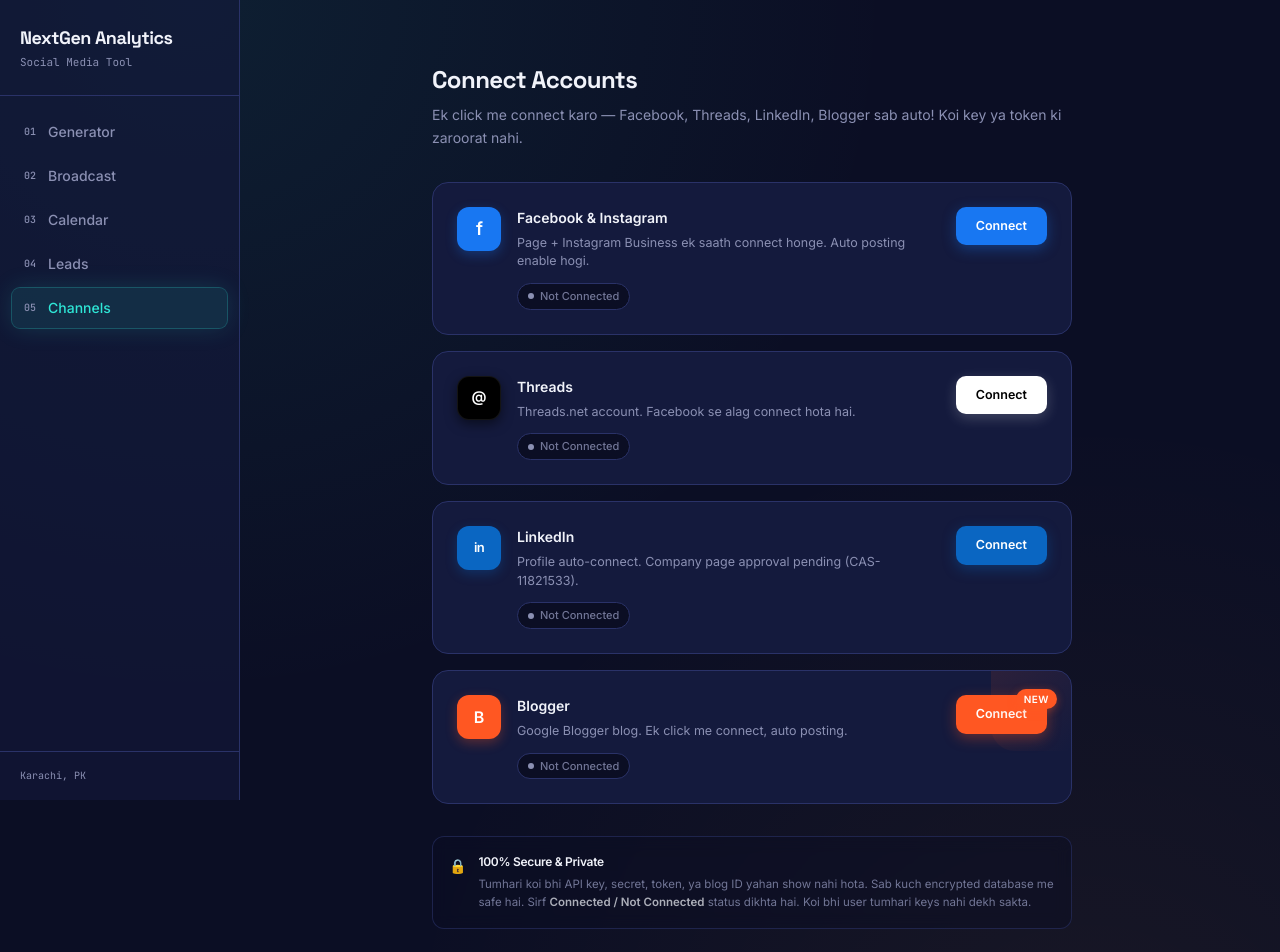
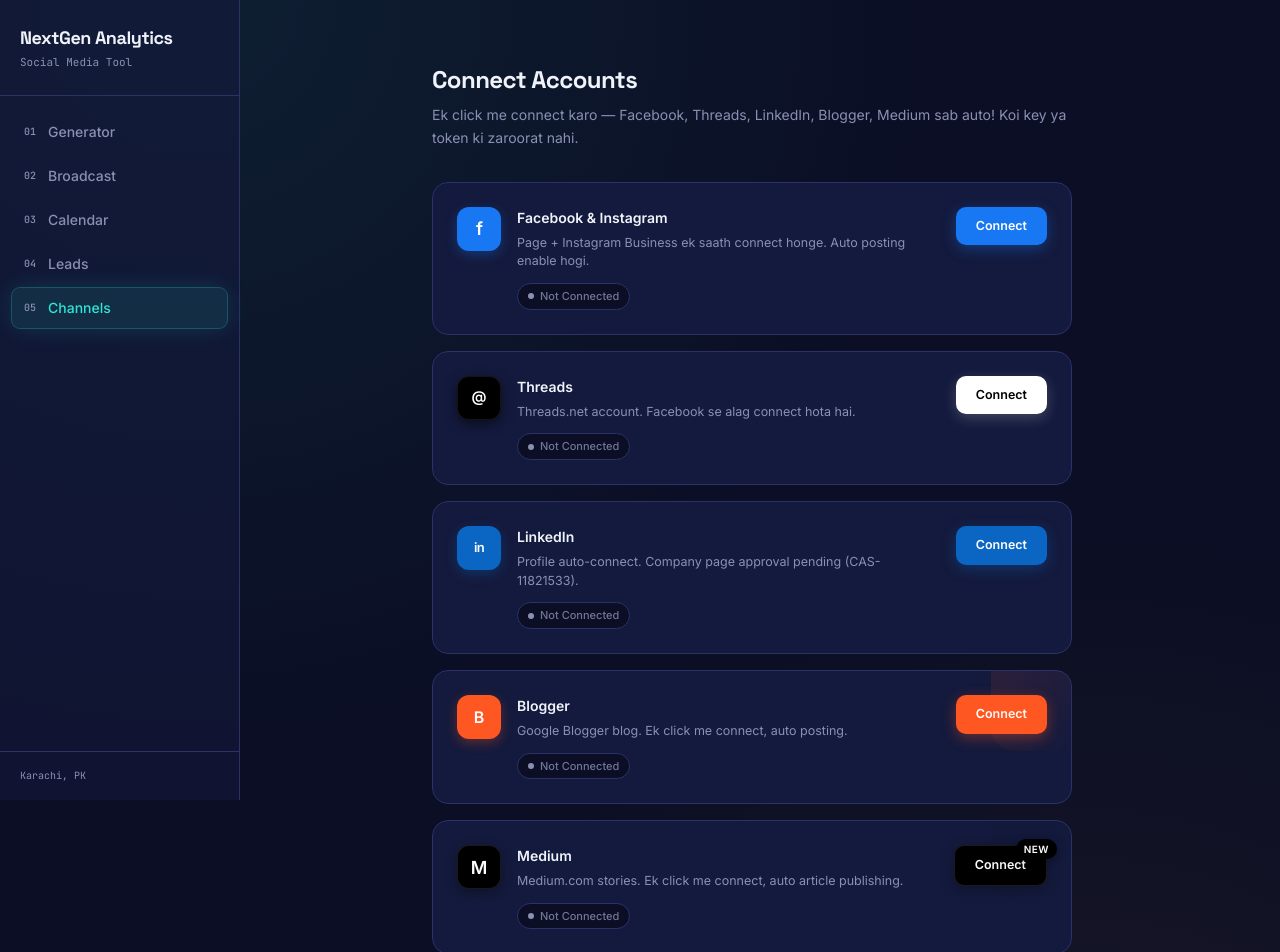
Before and after one commit to affaf12/nextgen-analytics-social-media-tool, a React (Vite) app in the folder frontend/: page /settings in a window 1280 px wide. Shown: the top 952 px of the page. Built offline with nearby package versions, Linux system fonts and the light colour scheme; the HTML template or start-up script is replaced by a standard one.

Commit message:
Update Settings.jsx

```diff
--- a/frontend/src/pages/Settings.jsx
+++ b/frontend/src/pages/Settings.jsx
@@ -1,15 +1,15 @@
 import { useEffect, useState } from 'react'
 import { api } from '../lib/api.js'
 
-// UPGRADED SECURE VERSION - Only Connect Buttons, No Keys Shown!
-// Koi bhi API key, secret, token kisi ko nazar nahi ayega!
-// Auto blogger blog selection + all connect flows
+// UPGRADED SECURE VERSION WITH MEDIUM - Only Connect Buttons, No Keys Shown!
+// Facebook, Threads, LinkedIn, Blogger, Medium - sab ek click me!
 
 export default function Settings() {
   const [connected, setConnected] = useState({})
   const [threadsCheck, setThreadsCheck] = useState({ connected: false })
   const [linkedinCheck, setLinkedinCheck] = useState({ connected: false })
   const [bloggerCheck, setBloggerCheck] = useState({ connected: false, has_token: false, has_blog: false })
+  const [mediumCheck, setMediumCheck] = useState({ connected: false, has_token: false })
   const [bloggerBlogs, setBloggerBlogs] = useState([])
   const [error, setError] = useState('')
   const [successMsg, setSuccessMsg] = useState('')
@@ -27,10 +27,11 @@
       const wsId = localStorage.getItem('affaf-crm:workspace-id') || localStorage.getItem('workspaceId') || 'default'
       const headers = { 'X-Workspace-Id': wsId }
 
-      const [threadsRes, linkedinRes, bloggerRes] = await Promise.all([
+      const [threadsRes, linkedinRes, bloggerRes, mediumRes] = await Promise.all([
         fetch(`${base}/api/auth/threads/status`, { headers }).then(r => r.json()).catch(() => ({ connected: false })),
         fetch(`${base}/api/auth/linkedin/status`, { headers }).then(r => r.json()).catch(() => ({ connected: false })),
-        fetch(`${base}/api/auth/blogger/status`, { headers }).then(r => r.json()).catch(() => ({ connected: false }))
+        fetch(`${base}/api/auth/blogger/status`, { headers }).then(r => r.json()).catch(() => ({ connected: false })),
+        fetch(`${base}/api/auth/medium/status`, { headers }).then(r => r.json()).catch(() => ({ connected: false }))
       ])
 
       if (threadsRes) setThreadsCheck(threadsRes)
@@ -41,6 +42,7 @@
           loadBloggerBlogs(base, headers)
         }
       }
+      if (mediumRes) setMediumCheck(mediumRes)
     } catch (e) {
       setError(e.message)
     } finally {
@@ -73,7 +75,7 @@
     const messageParam = params.get('message')
 
     if (connectedParam) {
-      if (['facebook', 'threads', 'linkedin', 'blogger'].includes(connectedParam)) {
+      if (['facebook', 'threads', 'linkedin', 'blogger', 'medium'].includes(connectedParam)) {
         setSuccessMsg(`${connectedParam.charAt(0).toUpperCase() + connectedParam.slice(1)} Successfully Connected! ✓`)
         setTimeout(() => load(), 1200)
       }
@@ -108,6 +110,8 @@
         endpoint = `${base}/api/auth/linkedin`
       } else if (platform === 'blogger') {
         endpoint = `${base}/api/auth/blogger`
+      } else if (platform === 'medium') {
+        endpoint = `${base}/api/auth/medium`
       }
 
       if (endpoint) {
@@ -160,6 +164,7 @@
   const isThreadsConnected = threadsCheck.connected || threadsCheck.has_token || !!threadsCheck.threads_user_id_value || !!threadsCheck.threads_user_id
   const isLinkedinConnected = linkedinCheck.connected || linkedinCheck.has_token || linkedinCheck.profile_connected
   const isBloggerConnected = bloggerCheck.connected || (bloggerCheck.has_token && bloggerCheck.has_blog)
+  const isMediumConnected = mediumCheck.connected || mediumCheck.has_token || !!mediumCheck.user_id
 
   if (loading) {
     return (
@@ -176,7 +181,7 @@
     <div className="max-w-2xl mx-auto px-4 py-8 pb-28">
       <div className="mb-8">
         <h1 className="font-display font-bold text-2xl text-offwhite mb-2 tracking-tight">Connect Accounts</h1>
-        <p className="text-sm text-muted leading-relaxed">Ek click me connect karo — Facebook, Threads, LinkedIn, Blogger sab auto! Koi key ya token ki zaroorat nahi.</p>
+        <p className="text-sm text-muted leading-relaxed">Ek click me connect karo — Facebook, Threads, LinkedIn, Blogger, Medium sab auto! Koi key ya token ki zaroorat nahi.</p>
       </div>
 
       {error && (
@@ -217,9 +222,6 @@
                     <span className={`w-1.5 h-1.5 rounded-full ${isFbConnected ? 'bg-signal' : 'bg-muted'}`} />
                     {isFbConnected ? 'Connected' : 'Not Connected'}
                   </span>
-                  {isFbConnected && connected.FB_PAGE_ID && (
-                    <span className="text-[11px] text-muted/70 font-mono">Page linked ✓</span>
-                  )}
                 </div>
               </div>
             </div>
@@ -259,9 +261,6 @@
                     <span className={`w-1.5 h-1.5 rounded-full ${isThreadsConnected ? 'bg-signal' : 'bg-muted'}`} />
                     {isThreadsConnected ? 'Connected' : 'Not Connected'}
                   </span>
-                  {isThreadsConnected && threadsCheck.threads_user_id_value && (
-                    <span className="text-[11px] text-muted/60 font-mono truncate max-w-[100px]">{threadsCheck.threads_user_id_value.slice(0,12)}...</span>
-                  )}
                 </div>
               </div>
             </div>
@@ -321,19 +320,16 @@
           </div>
         </div>
 
-        {/* Blogger - NEW with Blog Selector */}
+        {/* Blogger */}
         <div className="group relative bg-surface border border-line hover:border-[#FF5722]/40 rounded-[16px] p-5 sm:p-6 transition-all duration-300 hover:shadow-[0_8px_30px_rgba(255,87,34,0.12)] hover:-translate-y-[1px] overflow-hidden">
           <div className="absolute top-0 right-0 w-20 h-20 bg-gradient-to-br from-[#FF5722]/10 to-transparent rounded-bl-[24px] pointer-events-none" />
-          <div className="absolute top-3.5 right-3.5">
-            <span className="text-[10px] font-bold tracking-wider bg-[#FF5722] text-white px-2 py-1 rounded-full shadow-[0_2px_8px_rgba(255,87,34,0.4)]">NEW</span>
-          </div>
           <div className="flex items-start justify-between gap-4">
             <div className="flex items-start gap-4 flex-1 min-w-0">
               <div className="w-11 h-11 bg-[#FF5722] rounded-[12px] flex items-center justify-center shrink-0 shadow-[0_4px_12px_rgba(255,87,34,0.3)]">
                 <span className="text-white font-black text-[16px]">B</span>
               </div>
               <div className="flex-1 min-w-0">
-                <h2 className="font-semibold text-[14px] text-offwhite flex items-center gap-2.5 pr-12">
+                <h2 className="font-semibold text-[14px] text-offwhite flex items-center gap-2.5">
                   Blogger
                   {isBloggerConnected && <span className="w-2 h-2 bg-signal rounded-full animate-pulse shadow-[0_0_8px_rgba(0,255,136,0.5)]" />}
                 </h2>
@@ -352,48 +348,28 @@
                   )}
                 </div>
 
-                {/* Connected Blog Info + Selector */}
-                {isBloggerConnected && (
-                  <div className="mt-4 p-3.5 bg-ink/60 backdrop-blur border border-line rounded-[12px]">
-                    <div className="flex items-start justify-between gap-3">
-                      <div className="min-w-0 flex-1">
-                        <div className="text-[11px] font-semibold text-offwhite/90 uppercase tracking-wider mb-1.5">Active Blog</div>
-                        <div className="text-[13px] font-medium text-offwhite truncate">{bloggerCheck.blog_name || 'Your Blog'}</div>
+                {isBloggerConnected && bloggerCheck.blog_name && (
+                  <div className="mt-3 p-3 bg-ink/60 backdrop-blur border border-line rounded-[12px]">
+                    <div className="text-[11px] font-semibold text-offwhite/90 uppercase tracking-wider mb-1">Active Blog</div>
+                    <div className="text-[13px] font-medium text-offwhite truncate">{bloggerCheck.blog_name}</div>
                     {bloggerCheck.blog_url && (
                       <a href={bloggerCheck.blog_url} target="_blank" rel="noopener noreferrer" className="text-[11px] text-[#FF5722] hover:underline mt-1 inline-flex items-center gap-1">
                         {bloggerCheck.blog_url} ↗
                       </a>
                     )}
-                        <div className="text-[10px] text-muted/60 font-mono mt-1">ID: {bloggerCheck.blog_id?.slice(0,18)}...</div>
-                      </div>
-                    </div>
-
-                    {/* Multiple Blogs Selector */}
                     {bloggerBlogs.length > 1 && (
-                      <div className="mt-3.5 pt-3.5 border-t border-line/60">
-                        <div className="text-[11px] text-muted mb-2">Aapke {bloggerBlogs.length} blogs hain — switch karo:</div>
-                        <div className="space-y-1.5 max-h-[140px] overflow-y-auto pr-1 scrollbar-thin">
+                      <div className="mt-2 space-y-1">
                         {bloggerBlogs.map(blog => (
                           <button
                             key={blog.id}
                             onClick={() => handleSelectBlog(blog)}
-                              className={`w-full text-left text-[11.5px] p-2.5 rounded-[10px] border transition-all duration-200 flex items-center justify-between gap-2 ${
-                                blog.id === bloggerCheck.blog_id
-                                  ? 'bg-signal/10 border-signal/30 text-offwhite shadow-[0_0_0_1px_rgba(0,255,136,0.1)]'
-                                  : 'bg-surface border-line text-muted hover:border-[#FF5722]/30 hover:text-offwhite hover:bg-ink'
-                              }`}
+                            className={`w-full text-left text-[11px] p-2 rounded-[8px] border ${blog.id === bloggerCheck.blog_id ? 'bg-signal/10 border-signal/30 text-offwhite' : 'bg-surface border-line text-muted hover:border-[#FF5722]/30'}`}
                           >
-                              <span className="truncate flex-1">
-                                <span className="font-medium">{blog.name}</span>
-                                <span className="text-[10px] text-muted/70 ml-1.5 hidden sm:inline">{blog.url?.replace('https://','').slice(0,22)}</span>
-                              </span>
-                              {blog.id === bloggerCheck.blog_id && <span className="text-signal text-[12px]">✓</span>}
+                            {blog.name} {blog.id === bloggerCheck.blog_id && '✓'}
                           </button>
                         ))}
                       </div>
-                      </div>
                     )}
-                    {loadingBlogs && <div className="text-[11px] text-muted mt-2 animate-pulse">Loading blogs...</div>}
                   </div>
                 )}
               </div>
@@ -404,31 +380,86 @@
               className={`shrink-0 font-semibold text-[12.5px] rounded-[10px] px-4 sm:px-5 py-2.5 transition-all duration-200 active:scale-[0.98] ${
                 isBloggerConnected
                   ? 'bg-ink border border-line text-muted hover:border-[#FF5722]/30 hover:text-offwhite'
-                  : 'bg-[#FF5722] text-white hover:brightness-110 shadow-[0_4px_14px_rgba(255,87,34,0.35)] hover:shadow-[0_6px_20px_rgba(255,87,34,0.4)]'
+                  : 'bg-[#FF5722] text-white hover:brightness-110 shadow-[0_4px_14px_rgba(255,87,34,0.35)]'
               } disabled:opacity-50 disabled:cursor-not-allowed`}
             >
               {connecting === 'blogger' ? '...' : isBloggerConnected ? 'Reconnect' : 'Connect'}
             </button>
           </div>
         </div>
+
+        {/* Medium - NEW! */}
+        <div className="group relative bg-surface border border-line hover:border-black/60 rounded-[16px] p-5 sm:p-6 transition-all duration-300 hover:shadow-[0_8px_30px_rgba(0,0,0,0.2)] hover:-translate-y-[1px] overflow-hidden">
+          <div className="absolute top-0 right-0 w-20 h-20 bg-gradient-to-br from-black/[0.06] to-transparent rounded-bl-[24px] pointer-events-none" />
+          <div className="absolute top-3.5 right-3.5">
+            <span className="text-[10px] font-bold tracking-wider bg-black text-white px-2 py-1 rounded-full shadow-[0_2px_8px_rgba(0,0,0,0.3)]">NEW</span>
+          </div>
+          <div className="flex items-start justify-between gap-4">
+            <div className="flex items-start gap-4 flex-1 min-w-0">
+              <div className="w-11 h-11 bg-black rounded-[12px] flex items-center justify-center shrink-0 shadow-[0_4px_12px_rgba(0,0,0,0.3)] border border-white/10">
+                <span className="text-white font-black text-[18px]">M</span>
+              </div>
+              <div className="flex-1 min-w-0">
+                <h2 className="font-semibold text-[14px] text-offwhite flex items-center gap-2.5 pr-12">
+                  Medium
+                  {isMediumConnected && <span className="w-2 h-2 bg-signal rounded-full animate-pulse shadow-[0_0_8px_rgba(0,255,136,0.5)]" />}
+                </h2>
+                <p className="text-[12.5px] text-muted mt-1.5 leading-[1.5]">Medium.com stories. Ek click me connect, auto article publishing.</p>
+                <div className="mt-3 flex items-center gap-2 flex-wrap">
+                  <span className={`inline-flex items-center gap-1.5 text-[11px] px-2.5 py-1 rounded-full font-medium border transition ${
+                    isMediumConnected
+                      ? 'bg-signal/10 text-signal border-signal/20'
+                      : 'bg-ink text-muted/80 border-line'
+                  }`}>
+                    <span className={`w-1.5 h-1.5 rounded-full ${isMediumConnected ? 'bg-signal' : 'bg-muted'}`} />
+                    {isMediumConnected ? 'Connected' : 'Not Connected'}
+                  </span>
+                  {isMediumConnected && mediumCheck.username && (
+                    <span className="text-[11px] text-muted/70">@{mediumCheck.username}</span>
+                  )}
+                  {isMediumConnected && mediumCheck.profile_name && (
+                    <span className="text-[11px] text-muted/60 truncate max-w-[100px]">{mediumCheck.profile_name}</span>
+                  )}
+                </div>
+                {isMediumConnected && mediumCheck.user_url && (
+                  <div className="mt-2">
+                    <a href={mediumCheck.user_url} target="_blank" rel="noopener noreferrer" className="text-[11px] text-muted hover:text-offwhite underline">
+                      {mediumCheck.user_url} ↗
+                    </a>
+                  </div>
+                )}
+              </div>
+            </div>
+            <button
+              onClick={() => handleConnect('medium')}
+              disabled={!!connecting}
+              className={`shrink-0 font-semibold text-[12.5px] rounded-[10px] px-4 sm:px-5 py-2.5 transition-all duration-200 active:scale-[0.98] ${
+                isMediumConnected
+                  ? 'bg-ink border border-line text-muted hover:border-black/30 hover:text-offwhite'
+                  : 'bg-black text-white hover:bg-zinc-900 border border-white/10 shadow-[0_4px_14px_rgba(0,0,0,0.25)]'
+              } disabled:opacity-50 disabled:cursor-not-allowed`}
+            >
+              {connecting === 'medium' ? '...' : isMediumConnected ? 'Reconnect' : 'Connect'}
+            </button>
+          </div>
+        </div>
       </div>
 
-      {/* Security Note - No Keys Shown */}
+      {/* Security Note */}
       <div className="mt-8 p-4 bg-ink/40 border border-line/60 rounded-[12px] backdrop-blur">
         <div className="flex gap-3">
           <span className="text-[14px] mt-0.5">🔒</span>
           <div>
             <div className="text-[12px] font-semibold text-offwhite tracking-tight">100% Secure & Private</div>
             <div className="text-[11.5px] text-muted/80 mt-1 leading-[1.6]">
-              Tumhari koi bhi API key, secret, token, ya blog ID yahan show nahi hota. Sab kuch encrypted database me safe hai. Sirf <b className="text-offwhite/70">Connected / Not Connected</b> status dikhta hai. Koi bhi user tumhari keys nahi dekh sakta.
+              Tumhari koi bhi API key, secret, token yahan show nahi hota. Sab encrypted DB me safe hai. Sirf <b className="text-offwhite/70">Connected / Not Connected</b> dikhta hai. Medium, Blogger, LinkedIn sab one-click OAuth!
             </div>
           </div>
         </div>
       </div>
 
-      {/* Footer Branding */}
       <div className="mt-6 text-center">
-        <div className="text-[11px] text-muted/50">NextGen Analytics • One-click connect • No keys exposed</div>
+        <div className="text-[11px] text-muted/50">NextGen Analytics • 5 platforms • No keys exposed</div>
       </div>
     </div>
   )
```
Lines whose indentation alone changed are shown as unchanged.
